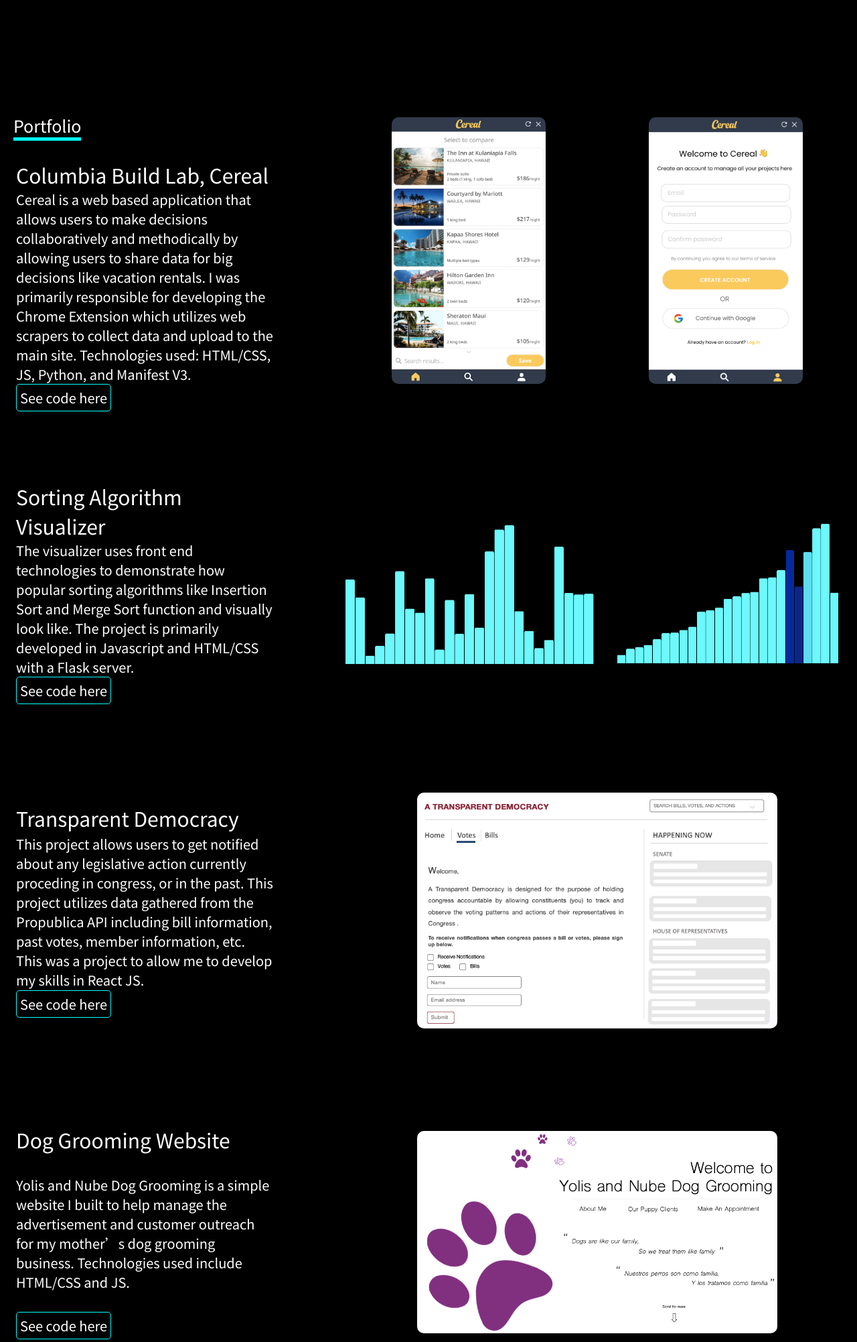
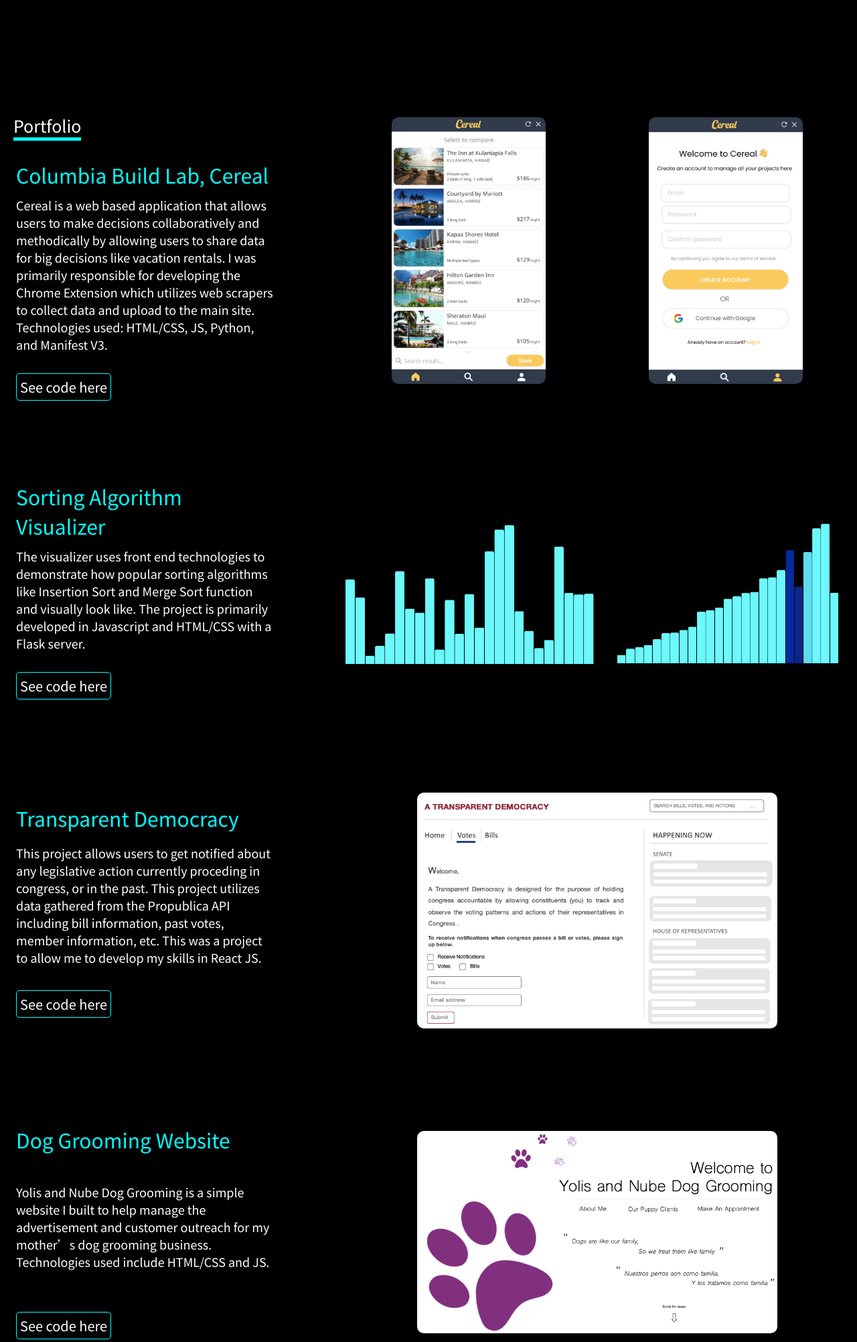
Before and after one commit to rl3020/RichardLopezCodes, a Flask app: page / in a window 1280 px wide. Shown: the part 561-2564 px from the top of the page at 67% size. Run offline with Flask 2, Linux system fonts and the light colour scheme.

Commit message:
adding changes to html and css to finalize website

```diff
--- a/static/styles/index.css
+++ b/static/styles/index.css
@@ -5,7 +5,7 @@
 }
 
 :root{
-    --blue: aqua;
+    --blue: aqua;/* rgb(20, 211, 202); */
     --black: #000;
     --white: #fff;
     --font-name: 'Noto Sans SC', sans-serif;
@@ -315,15 +315,19 @@ a:visited{
     font-family: var(--font-name);
     font-size: 30px;
     font-weight: 400;
+    color: var(--blue);
+
 }
 
 .portfolio-description{
+    margin-top: 10px;
     font-family: var(--font-name);
-    font-size: 20px;
+    font-size: 18px;
     font-weight: 400;
 }
 
 .portfolio-button{
+    margin-top: 30px;
     background-color: rgba(0, 0, 0, 1);
     color: white;
     font-family: var(--font-name);
```
